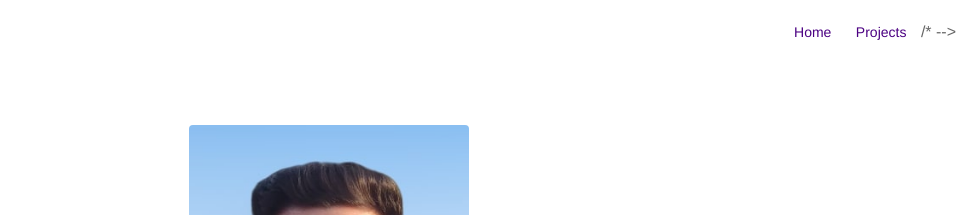
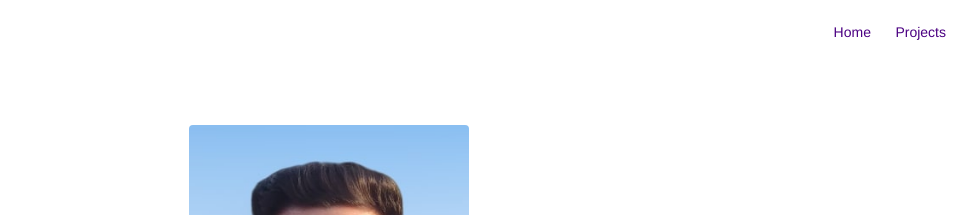
Before and after one commit to vinamrsachdeva/vinamrsachdeva.github.io, a Jekyll site: the page built from about.md, in a window 1280 px wide. Shown: the top 215 px of the page, without its empty margins (311-1280 px from the left). Built offline with Jekyll 4.4.1, drawn with Linux system fonts in a browser that asks for light colours.

Commit message:
Update nav.html

```diff
--- a/_includes/nav.html
+++ b/_includes/nav.html
@@ -22,10 +22,10 @@
             {% endif %}
         {% endif %}
 
-        /*{% if site.awards == true %}
+        <!--{% if site.awards == true %}
             {% if page.title != "Awards" %}
                 <li class="item">
-                    <a class="link" href="{{ site.url }}/awards">Awards</a> <!--Projects-->
+                    <a class="link" href="{{ site.url }}/awards">Awards</a>
                 </li>
             {% endif %}
         {% endif %}
@@ -33,7 +33,7 @@
         {% if site.press == true %}
             {% if page.title != "Press" %}
                 <li class="item">
-                    <a class="link" href="{{ site.url }}/press">Press</a> <!--Copied-->
+                    <a class="link" href="{{ site.url }}/press">Press</a>
                 </li>
             {% endif %}
         {% endif %}
```
